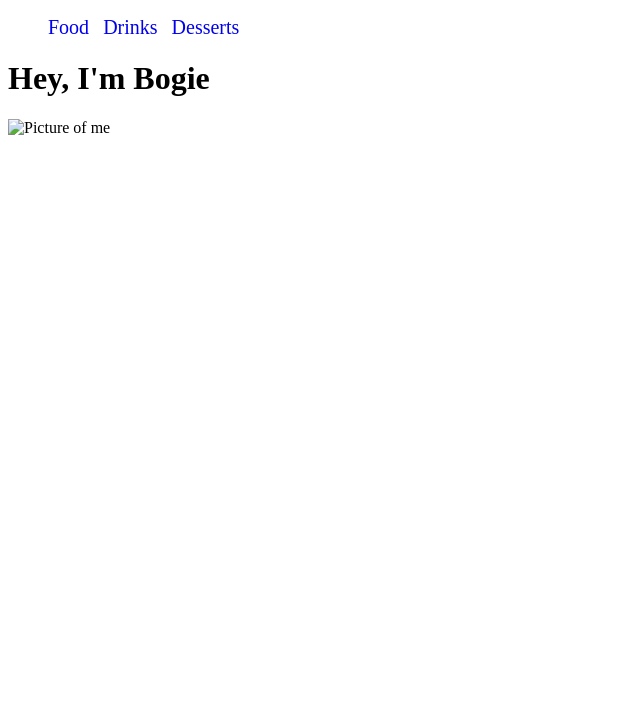
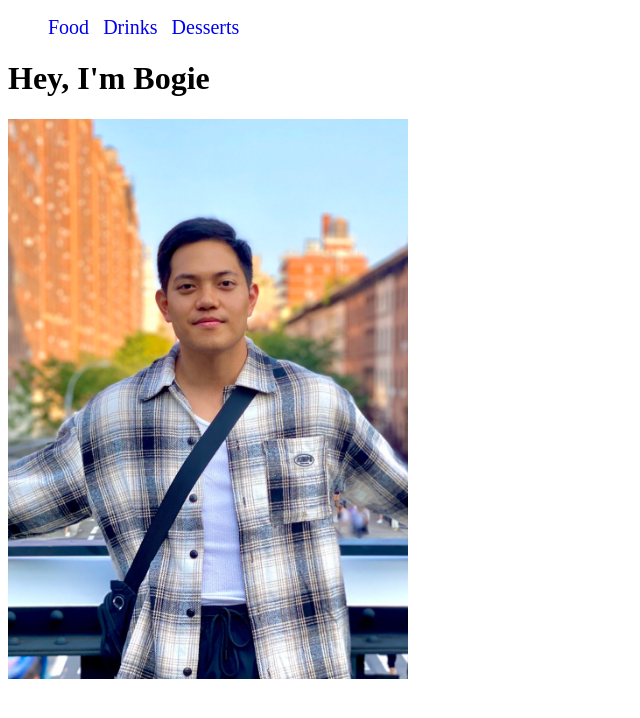
Before and after one commit to Nate1017/recipies, a plain HTML site: page index.html in a window 1280 px wide. Shown: the whole page, without its empty margins (0-640 px from the left). Drawn offline with Linux system fonts and the light colour scheme; the site is published under a folder, as on GitHub Pages, so addresses that start at the root find nothing.

Commit message:
MODIFIED img src path

```diff
--- a/index.html
+++ b/index.html
@@ -16,6 +16,6 @@
         </ul>
     </nav>
     <h1>Hey, I'm Bogie</h1>
-    <img src="/img/heroPic.jpg" style="width:400px" alt="Picture of me">
+    <img src="./img/heroPic.jpg" style="width:400px" alt="Picture of me">
 </body>
 </html>
```
